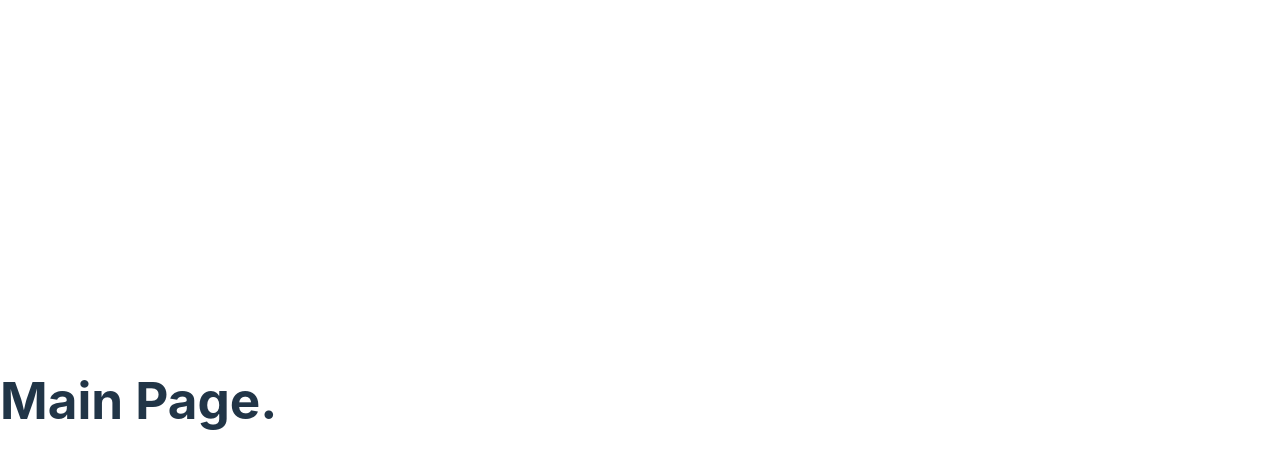
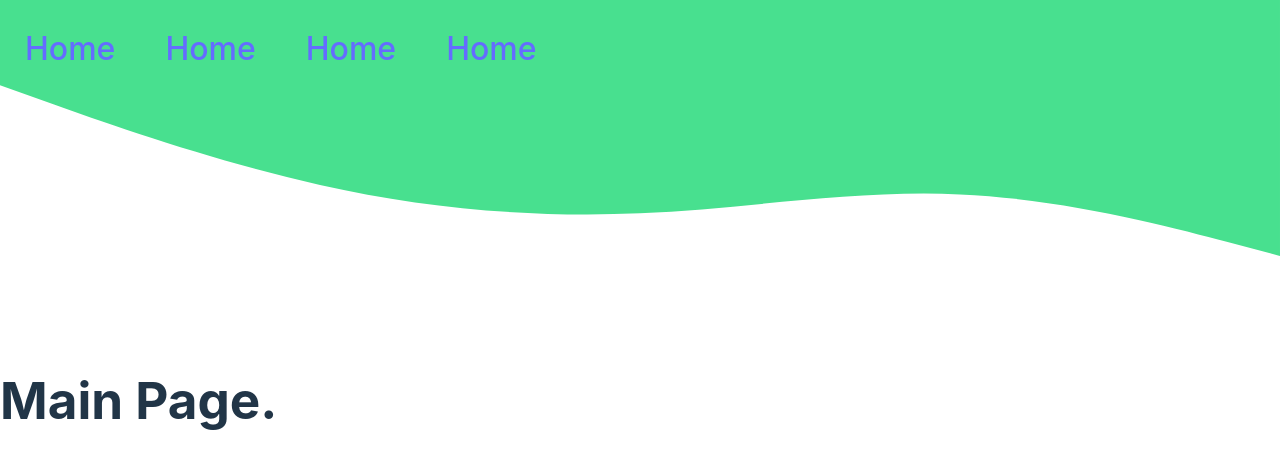
Before and after one commit to admodev/admodevops-portfolio, a React (Vite) app: page / in a window 1280 px wide. Shown: the top 468 px of the page. Built offline with nearby package versions, Linux system fonts and the light colour scheme.

Commit message:
(feat) ui: add header menu

```diff
--- /dev/null
+++ b/src/components/Header/index.tsx
@@ -0,0 +1,27 @@
+import * as React from 'react';
+import { Link } from "react-router-dom";
+
+// styles
+import './styles.css';
+
+const HeaderComponent: React.FC = () => {
+    return(
+        <>
+            <header className="headerMenu">
+                <svg className="headerBackground" xmlns="http://www.w3.org/2000/svg" viewBox="0 0 1440 320">
+                    <path fill="#48e08f" fill-opacity="1" d="M0,96L60,117.3C120,139,240,181,360,208C480,235,600,245,720,240C840,235,960,213,1080,218.7C1200,224,1320,256,1380,272L1440,288L1440,0L1380,0C1320,0,1200,0,1080,0C960,0,840,0,720,0C600,0,480,0,360,0C240,0,120,0,60,0L0,0Z"></path>
+        </svg>
+                <div className="headerLinks">
+                    <div className="headerLinksInterior">
+                        <Link to="/" className="headerLink">Home</Link>
+                        <Link to="/" className="headerLink">Home</Link>
+                        <Link to="/" className="headerLink">Home</Link>
+                        <Link to="/" className="headerLink">Home</Link>
+                    </div>
+                </div>
+            </header>
+        </>
+    )
+}
+
+export default HeaderComponent;
--- /dev/null
+++ b/src/components/Header/styles.css
@@ -0,0 +1,49 @@
+.headerMenu {
+    height: 25vh;
+    width: 100vw;
+    /*background-color: #48e08f; */
+    position: fixed;
+    top: 0;
+}
+
+.headerLinks {
+    max-width: 90vw;
+    position: absolute;
+    top: 0;
+    left: 0;
+    text-decoration: none;
+    display: flex;
+    flex-direction: row;
+    align-items: center;
+    justify-content: space-between;
+}
+
+.headerLinksInterior {
+    display: flex;
+    flex-direction: row;
+    align-items: center;
+    justify-content: space-between;
+}
+
+.headerBackground {
+    position: fixed;
+    top: 0;
+    left: 0;
+}
+
+.headerLink {
+    margin: 25px;
+    font-size: 2rem;
+}
+
+@media (max-width: 400px) {
+    .headerLinksInterior {
+        flex-direction: column;
+        justify-content: center;
+    }
+
+    .headerLink {
+        margin: 0 auto;
+        font-size 1rem;
+    }
+}
--- a/src/main.tsx
+++ b/src/main.tsx
@@ -2,22 +2,24 @@ import React from 'react'
 import ReactDOM from 'react-dom/client'
 import './index.css'
 import {
-  createBrowserRouter,
-  RouterProvider,
+  BrowserRouter,
+  Routes,
+  Route
 } from "react-router-dom";
 
 // Pages
 import HomePage from './pages/Home';
 
-const router = createBrowserRouter([
-  {
-    path: "/",
-    element: <HomePage />,
-  },
-]);
+// Components
+import HeaderComponent from './components/Header';
 
 ReactDOM.createRoot(document.getElementById('root') as HTMLElement).render(
   <React.StrictMode>
-    <RouterProvider router={router} />
+    <BrowserRouter>
+      <HeaderComponent />
+      <Routes>
+        <Route path="/" element={<HomePage />} />
+      </Routes>
+    </BrowserRouter>
   </React.StrictMode>,
 )
--- a/src/pages/Home.tsx
+++ b/src/pages/Home.tsx
@@ -4,7 +4,7 @@ const HomePage: React.FC  = () => {
   return(
     <>
       <div>
-        <main>
+      <main>
           <h1>Main Page.</h1>
         </main>
       </div>
```
